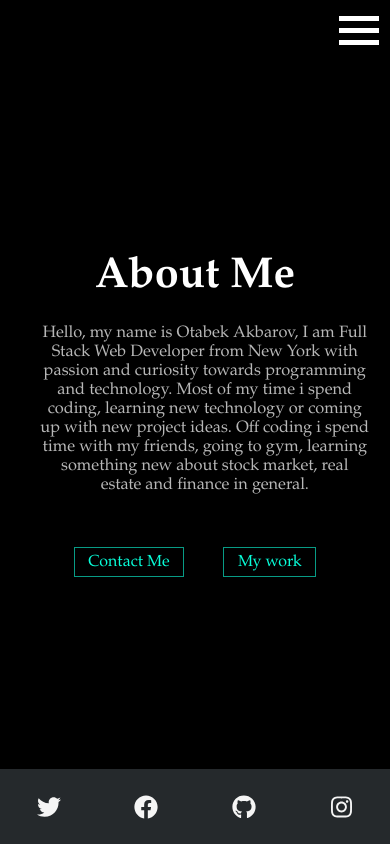
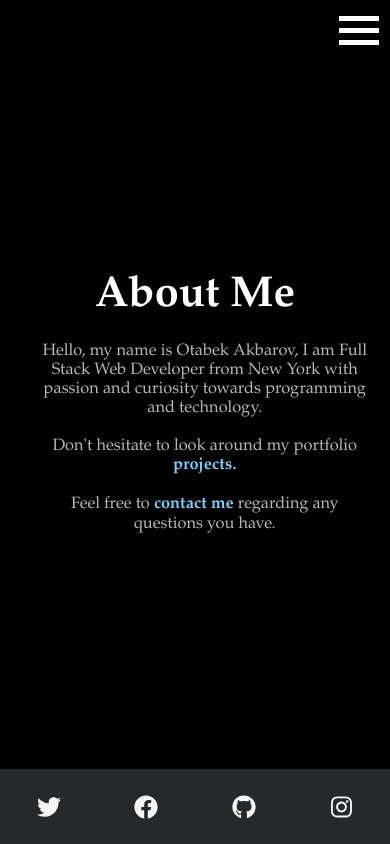
Before and after one commit to otabekakbaroff/portfolio_main, a React (Create React App) app: page /about in a window 390 px wide. Built offline with nearby package versions, Linux system fonts and the light colour scheme.

Commit message:
about page responsiveness only landscape left

```diff
--- a/src/App.css
+++ b/src/App.css
@@ -183,17 +183,10 @@
     color: #b7b7b7;
     font-size: 1.025em;
   }
-  .about .aboutLinks{
-    width: 100%;
-    text-align: center;
-    margin: 5% 0% 5% 0%;
-  }
-  .about .aboutLinks a{
+  .p a{
+    color: rgb(127, 206, 251);
     text-decoration: none;
-    color:#08fdd8;
-    border: solid #089b85 1px;
-    padding: 1.5% 3.5% 1.5% 3.5%;
-    margin: 5% 5% 5% 5%;
+    font-weight: bolder;
   }
 }
 
--- a/src/components/about.js
+++ b/src/components/about.js
@@ -9,14 +9,15 @@ function About(){
                 <p>Hello, my name is Otabek Akbarov,
                  I am Full Stack Web Developer from
                 New York with passion and curiosity towards programming and technology.
-                Most of my time i spend coding, learning new technology or coming up with new project ideas.
-                Off coding i spend time with my friends, going to gym, learning something new about stock market, real estate and finance in general.
                 </p>
-
-            </div>
-            <div className="aboutLinks">
-                <Link to="contact">Contact Me</Link>
-                <Link to="projects">My work</Link>
+                <br></br>
+                <p>
+                    Don't hesitate to look around my portfolio <Link to="projects">projects.</Link>
+                </p>
+                <br></br>
+                <p>
+                    Feel free to <Link to="contact">contact me</Link> regarding any questions you have.
+                </p>
             </div>
         </div>
     )
```
